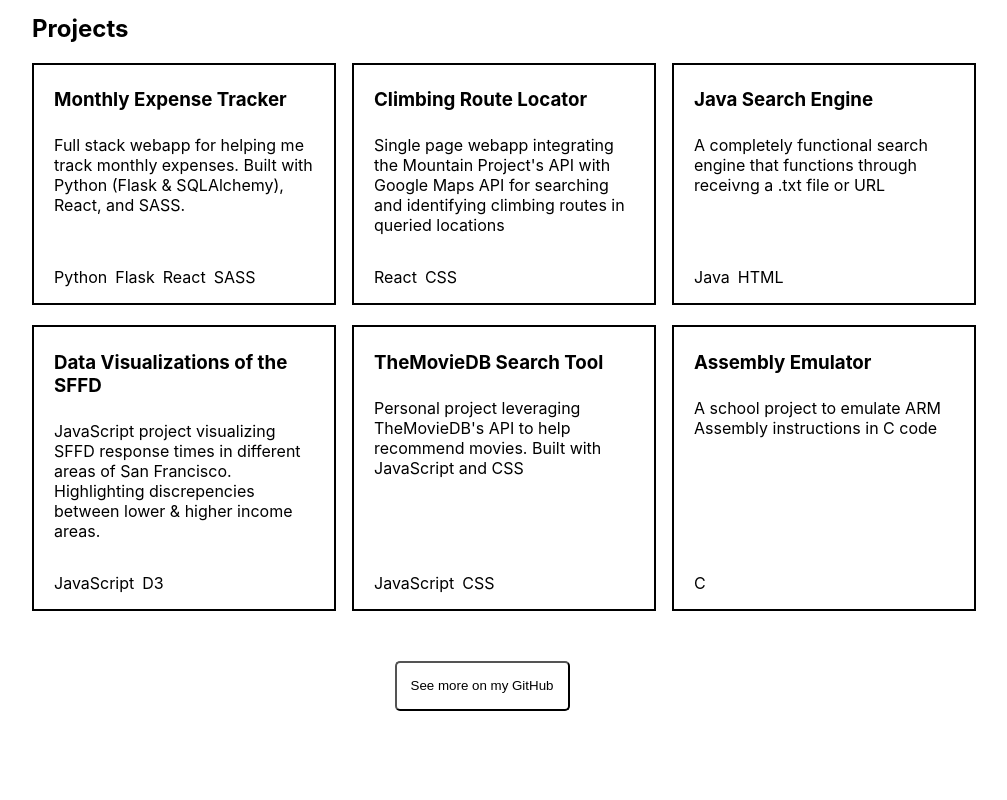
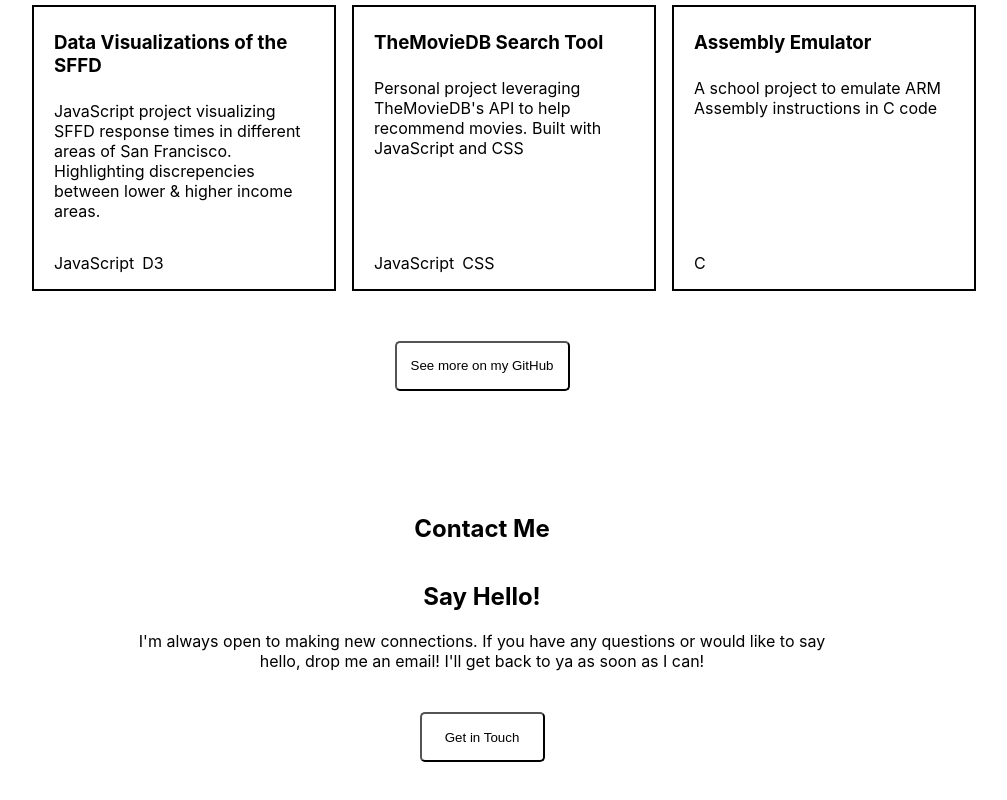
Before and after one commit to isaq98/portfolio_site, a React (Create React App) app: page / in a window 1280 px wide. Shown: the part 2525-3325 px from the top of the page, without its empty margins (158-1165 px from the left). Built offline with nearby package versions, Linux system fonts and the light colour scheme.

Commit message:
All important sections have been added. Need to go through and style everything now

```diff
--- a/src/App.js
+++ b/src/App.js
@@ -4,6 +4,7 @@ import Navbar from './Components/Navbar';
 import About from './Components/About';
 import Experience from './Components/Experience';
 import Projects from './Components/Projects';
+import Contact from './Components/Contact';
 
 function App() {
   return (
@@ -13,6 +14,7 @@ function App() {
     <About />
     <Experience />
     <Projects />
+    <Contact />
    </main>
   );
 }
--- /dev/null
+++ b/src/Components/Contact/_Contact.scss
@@ -0,0 +1,16 @@
+.contact {
+    height: 55vh;
+    max-width: 700px;
+    margin: 0 auto;
+    display: flex;
+    flex-direction: column;
+    align-items: center;
+    text-align: center;
+    & .contact-button {
+        margin: 25px 0;
+        background: transparent;
+        border-radius: 5px;
+        height: 50px;
+        width: 125px;
+    }
+}
--- /dev/null
+++ b/src/Components/Contact/index.js
@@ -0,0 +1,17 @@
+import React from 'react';
+import './_Contact.scss';
+
+function Contact() {
+    return (
+        <section className="contact">
+            <h2 className="section-header">Contact Me</h2>
+            <div className="contact-div">
+                <h1 className="big-contact-font">Say Hello!</h1>
+                <p className="contact-text">I'm always open to making new connections. If you have any questions or would like to say hello, drop me an email! I'll get back to ya as soon as I can! </p>
+                <button className="contact-button">Get in Touch</button>
+            </div>
+        </section>
+    )
+}
+
+export default Contact;
--- a/src/Components/Experience/_Experience.scss
+++ b/src/Components/Experience/_Experience.scss
@@ -1,8 +1,7 @@
 .experience {
-    height: 100vh;
+    height: 70vh;
     max-width: 900px;
     margin: 0px auto;
-
     & > .experience-container {
         & .job-list {
             & > .button-row {
--- a/src/Components/Overview/_Overview.scss
+++ b/src/Components/Overview/_Overview.scss
@@ -1,5 +1,5 @@
 .overview {
-    height: 100vh;
+    height: 90vh;
     .overview-container {
         display: flex;
         justify-content: center;
```
